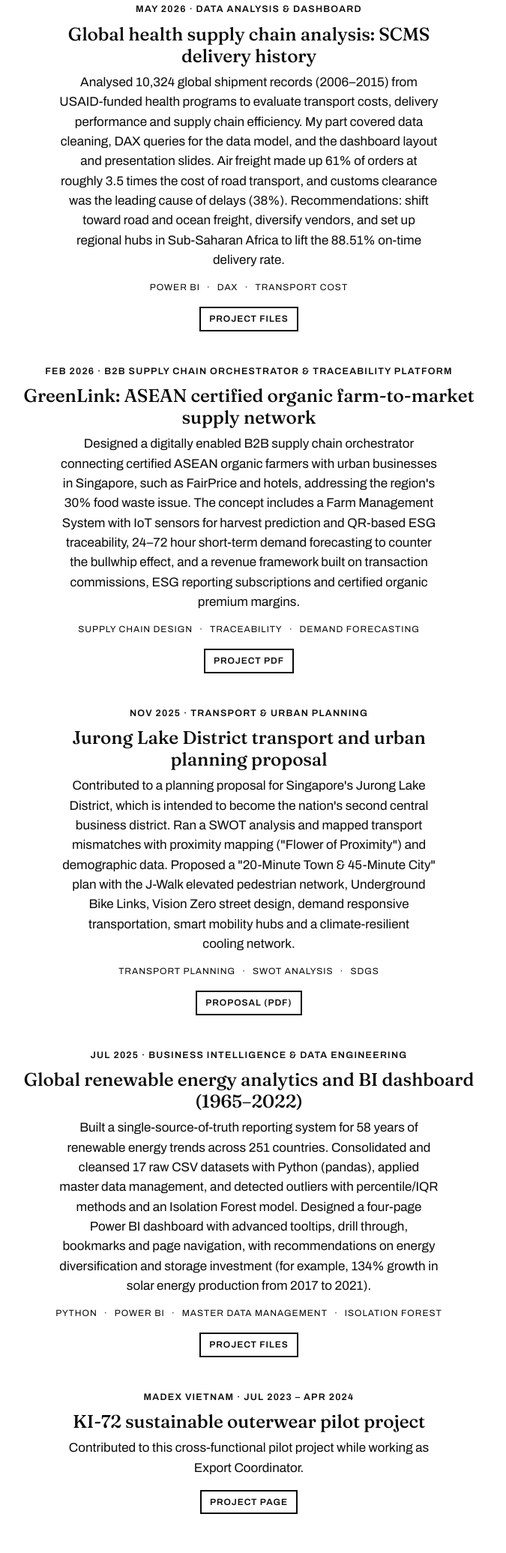
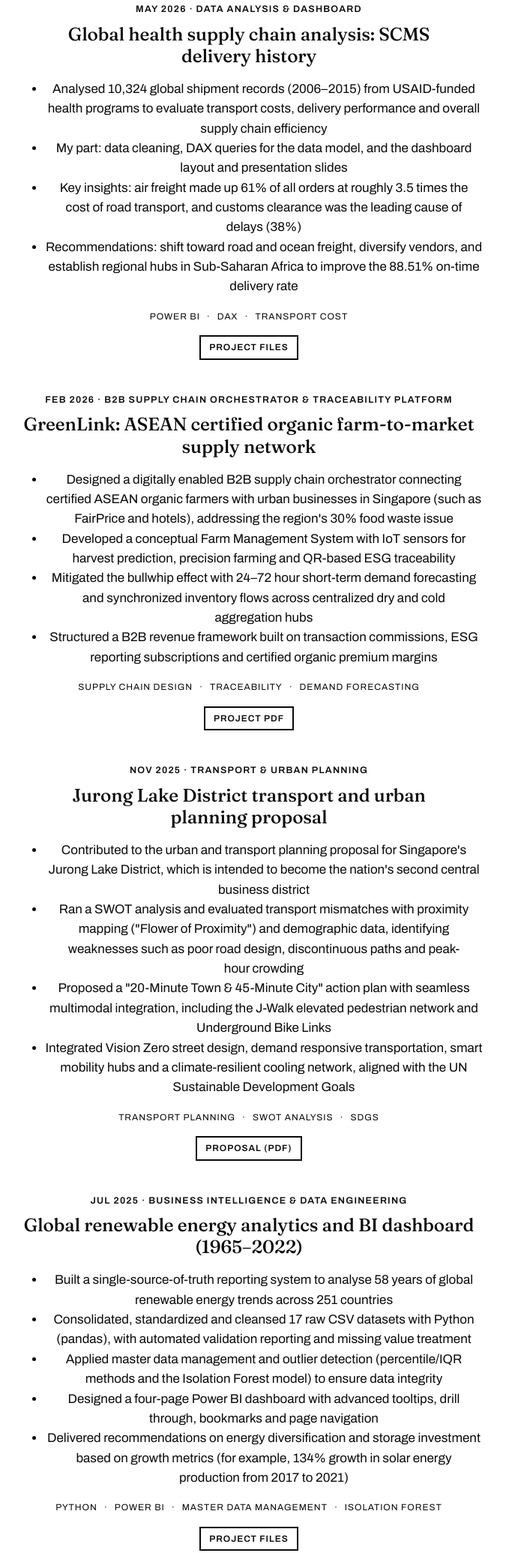
Before and after one commit to miaphp/miaphp.github.io, a plain HTML site: page work.html in a window 1280 px wide. Shown: the part 624-2695 px from the top of the page at 75% size, without its empty margins (308-983 px from the left). Drawn offline with Linux system fonts and the light colour scheme.

Commit message:
Add files via upload

```diff
--- a/work.html
+++ b/work.html
@@ -45,7 +45,12 @@
         <article class="entry" data-type="project">
           <p class="when">May 2026 · Data analysis &amp; dashboard</p>
           <h3>Global health supply chain analysis: SCMS delivery history</h3>
-          <p>Analysed 10,324 global shipment records (2006–2015) from USAID-funded health programs to evaluate transport costs, delivery performance and supply chain efficiency. My part covered data cleaning, DAX queries for the data model, and the dashboard layout and presentation slides. Air freight made up 61% of orders at roughly 3.5 times the cost of road transport, and customs clearance was the leading cause of delays (38%). Recommendations: shift toward road and ocean freight, diversify vendors, and set up regional hubs in Sub-Saharan Africa to lift the 88.51% on-time delivery rate.</p>
+          <ul class="bullets">
+            <li>Analysed 10,324 global shipment records (2006–2015) from USAID-funded health programs to evaluate transport costs, delivery performance and overall supply chain efficiency</li>
+            <li>My part: data cleaning, DAX queries for the data model, and the dashboard layout and presentation slides</li>
+            <li>Key insights: air freight made up 61% of all orders at roughly 3.5 times the cost of road transport, and customs clearance was the leading cause of delays (38%)</li>
+            <li>Recommendations: shift toward road and ocean freight, diversify vendors, and establish regional hubs in Sub-Saharan Africa to improve the 88.51% on-time delivery rate</li>
+          </ul>
           <div class="tags"><span class="tag">Power BI</span><span class="tag">DAX</span><span class="tag">Transport cost</span></div>
           <div class="links"><a href="https://drive.google.com/drive/folders/1O8_w4MX3JLaTGqATrnzxiyi3kc5Mm377?usp=sharing" rel="noopener">Project files</a></div>
         </article>
@@ -53,7 +58,12 @@
         <article class="entry" data-type="project">
           <p class="when">Feb 2026 · B2B supply chain orchestrator &amp; traceability platform</p>
           <h3>GreenLink: ASEAN certified organic farm-to-market supply network</h3>
-          <p>Designed a digitally enabled B2B supply chain orchestrator connecting certified ASEAN organic farmers with urban businesses in Singapore, such as FairPrice and hotels, addressing the region's 30% food waste issue. The concept includes a Farm Management System with IoT sensors for harvest prediction and QR-based ESG traceability, 24–72 hour short-term demand forecasting to counter the bullwhip effect, and a revenue framework built on transaction commissions, ESG reporting subscriptions and certified organic premium margins.</p>
+          <ul class="bullets">
+            <li>Designed a digitally enabled B2B supply chain orchestrator connecting certified ASEAN organic farmers with urban businesses in Singapore (such as FairPrice and hotels), addressing the region's 30% food waste issue</li>
+            <li>Developed a conceptual Farm Management System with IoT sensors for harvest prediction, precision farming and QR-based ESG traceability</li>
+            <li>Mitigated the bullwhip effect with 24–72 hour short-term demand forecasting and synchronized inventory flows across centralized dry and cold aggregation hubs</li>
+            <li>Structured a B2B revenue framework built on transaction commissions, ESG reporting subscriptions and certified organic premium margins</li>
+          </ul>
           <div class="tags"><span class="tag">Supply chain design</span><span class="tag">Traceability</span><span class="tag">Demand forecasting</span></div>
           <div class="links"><a href="https://drive.google.com/file/d/1fQGs4J2Jxya05XpE-qztSTkNtAimAkRM/view?usp=sharing" rel="noopener">Project PDF</a></div>
         </article>
@@ -61,7 +71,12 @@
         <article class="entry" data-type="project">
           <p class="when">Nov 2025 · Transport &amp; urban planning</p>
           <h3>Jurong Lake District transport and urban planning proposal</h3>
-          <p>Contributed to a planning proposal for Singapore's Jurong Lake District, which is intended to become the nation's second central business district. Ran a SWOT analysis and mapped transport mismatches with proximity mapping ("Flower of Proximity") and demographic data. Proposed a "20-Minute Town &amp; 45-Minute City" plan with the J-Walk elevated pedestrian network, Underground Bike Links, Vision Zero street design, demand responsive transportation, smart mobility hubs and a climate-resilient cooling network.</p>
+          <ul class="bullets">
+            <li>Contributed to the urban and transport planning proposal for Singapore's Jurong Lake District, which is intended to become the nation's second central business district</li>
+            <li>Ran a SWOT analysis and evaluated transport mismatches with proximity mapping ("Flower of Proximity") and demographic data, identifying weaknesses such as poor road design, discontinuous paths and peak-hour crowding</li>
+            <li>Proposed a "20-Minute Town &amp; 45-Minute City" action plan with seamless multimodal integration, including the J-Walk elevated pedestrian network and Underground Bike Links</li>
+            <li>Integrated Vision Zero street design, demand responsive transportation, smart mobility hubs and a climate-resilient cooling network, aligned with the UN Sustainable Development Goals</li>
+          </ul>
           <div class="tags"><span class="tag">Transport planning</span><span class="tag">SWOT analysis</span><span class="tag">SDGs</span></div>
           <div class="links"><a href="https://drive.google.com/file/d/1gi2Heh7QboXazpRmD0_NcM_Zvdj0qonE/view?usp=sharing" rel="noopener">Proposal (PDF)</a></div>
         </article>
@@ -69,7 +84,13 @@
         <article class="entry" data-type="project">
           <p class="when">Jul 2025 · Business intelligence &amp; data engineering</p>
           <h3>Global renewable energy analytics and BI dashboard (1965–2022)</h3>
-          <p>Built a single-source-of-truth reporting system for 58 years of renewable energy trends across 251 countries. Consolidated and cleansed 17 raw CSV datasets with Python (pandas), applied master data management, and detected outliers with percentile/IQR methods and an Isolation Forest model. Designed a four-page Power BI dashboard with advanced tooltips, drill through, bookmarks and page navigation, with recommendations on energy diversification and storage investment (for example, 134% growth in solar energy production from 2017 to 2021).</p>
+          <ul class="bullets">
+            <li>Built a single-source-of-truth reporting system to analyse 58 years of global renewable energy trends across 251 countries</li>
+            <li>Consolidated, standardized and cleansed 17 raw CSV datasets with Python (pandas), with automated validation reporting and missing value treatment</li>
+            <li>Applied master data management and outlier detection (percentile/IQR methods and the Isolation Forest model) to ensure data integrity</li>
+            <li>Designed a four-page Power BI dashboard with advanced tooltips, drill through, bookmarks and page navigation</li>
+            <li>Delivered recommendations on energy diversification and storage investment based on growth metrics (for example, 134% growth in solar energy production from 2017 to 2021)</li>
+          </ul>
           <div class="tags"><span class="tag">Python</span><span class="tag">Power BI</span><span class="tag">Master data management</span><span class="tag">Isolation Forest</span></div>
           <div class="links"><a href="https://drive.google.com/drive/folders/1ThxJWgLNayJ-90J6uSwTSJkC-0VMu9EC?usp=sharing" rel="noopener">Project files</a></div>
         </article>
@@ -77,7 +98,9 @@
         <article class="entry" data-type="project">
           <p class="when">Madex Vietnam · Jul 2023 – Apr 2024</p>
           <h3>KI-72 sustainable outerwear pilot project</h3>
-          <p>Contributed to this cross-functional pilot project while working as Export Coordinator.</p>
+          <ul class="bullets">
+            <li>Contributed to this cross-functional pilot project while working as Export Coordinator</li>
+          </ul>
           <div class="links"><a href="https://www.madexsrl.com/en/ki-72-project-en.html" rel="noopener">Project page</a></div>
         </article>
       </section>
```
Also changed, not shown: about.html (+16 -3 lines), index.html (+0 -1 lines).
